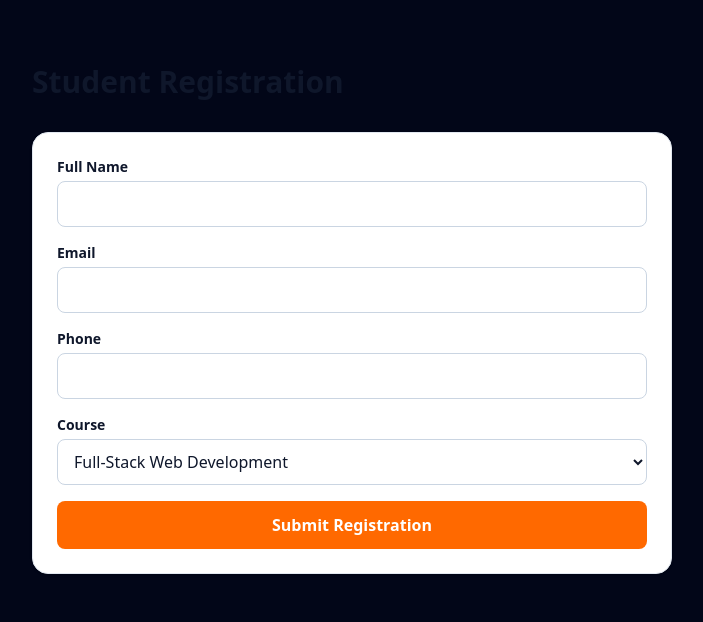
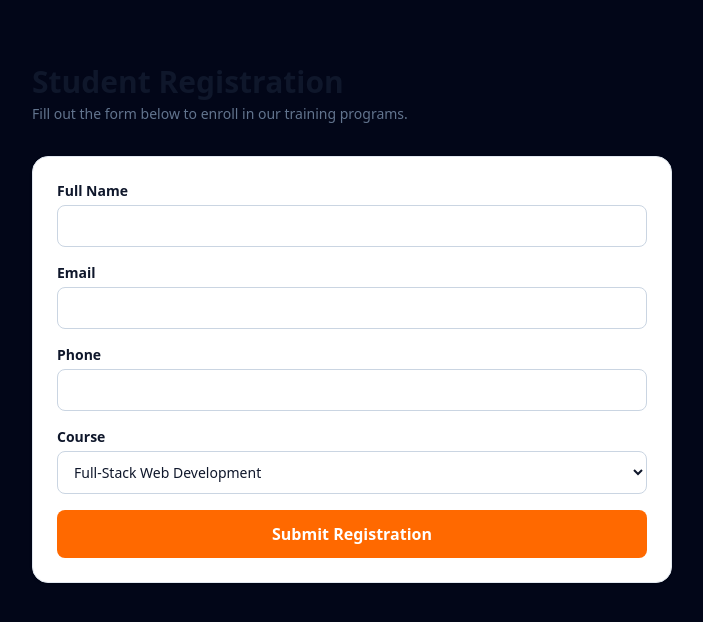
Before and after one commit to abulmalik-6304/Click-Computer-Center, a Next.js app: page /training/register in a window 1280 px wide. Shown: the top 622 px of the page, without its empty margins (288-991 px from the left). Built offline with nearby package versions, Linux system fonts and the light colour scheme.

Commit message:
Refactor registration form and add Suspense
Refactored registration form into a separate component and added Suspense for loading state.

```diff
--- a/src/app/training/register/page.tsx
+++ b/src/app/training/register/page.tsx
@@ -1,8 +1,8 @@
 "use client";
-import { useState } from "react";
+import { useState, Suspense } from "react";
 import { useSearchParams } from "next/navigation";
 
-export default function RegisterPage() {
+function RegisterForm() {
   const params = useSearchParams();
   const [status, setStatus] = useState<"idle" | "loading" | "ok" | "error">("idle");
 
@@ -20,38 +20,52 @@ export default function RegisterPage() {
   }
 
   return (
-    <div className="max-w-2xl mx-auto px-4 py-16">
-      <h1 className="text-3xl font-bold text-slate-900">Student Registration</h1>
     <form onSubmit={onSubmit} className="mt-8 space-y-4 bg-white p-6 rounded-2xl border border-slate-200 shadow-sm">
       <div>
         <label className="block text-sm font-semibold text-slate-900 mb-1">Full Name</label>
-          <input required name="fullName" className="w-full rounded-lg border border-slate-300 px-3 py-2.5 text-slate-900" />
+        <input required name="fullName" className="w-full rounded-lg border border-slate-300 px-3 py-2.5 text-slate-900 text-sm" />
       </div>
       <div>
         <label className="block text-sm font-semibold text-slate-900 mb-1">Email</label>
-          <input required name="email" type="email" className="w-full rounded-lg border border-slate-300 px-3 py-2.5 text-slate-900" />
+        <input required name="email" type="email" className="w-full rounded-lg border border-slate-300 px-3 py-2.5 text-slate-900 text-sm" />
       </div>
       <div>
         <label className="block text-sm font-semibold text-slate-900 mb-1">Phone</label>
-          <input required name="phone" className="w-full rounded-lg border border-slate-300 px-3 py-2.5 text-slate-900" />
+        <input required name="phone" className="w-full rounded-lg border border-slate-300 px-3 py-2.5 text-slate-900 text-sm" />
       </div>
       <div>
         <label className="block text-sm font-semibold text-slate-900 mb-1">Course</label>
-          <select name="course" defaultValue={params.get("course") ?? "web-dev"}
-            className="w-full rounded-lg border border-slate-300 px-3 py-2.5 text-slate-900">
+        <select
+          name="course"
+          defaultValue={params.get("course") ?? "web-dev"}
+          className="w-full rounded-lg border border-slate-300 px-3 py-2.5 text-slate-900 text-sm"
+        >
           <option value="web-dev">Full-Stack Web Development</option>
           <option value="ccna">Networking (CCNA Prep)</option>
           <option value="office">MS Office & Digital Literacy</option>
           <option value="graphic">Graphic Design Essentials</option>
         </select>
       </div>
-        <button disabled={status === "loading"}
-          className="w-full py-3 bg-orange-500 hover:bg-orange-600 text-white font-semibold rounded-lg disabled:opacity-50">
+      <button
+        disabled={status === "loading"}
+        className="w-full py-3 bg-orange-500 hover:bg-orange-600 text-white font-semibold rounded-lg disabled:opacity-50 transition"
+      >
         {status === "loading" ? "Submitting…" : "Submit Registration"}
       </button>
-        {status === "ok" && <p className="text-emerald-700 font-medium">✅ Registration received.</p>}
-        {status === "error" && <p className="text-red-600 font-medium">Something went wrong.</p>}
+      {status === "ok" && <p className="text-emerald-700 font-medium text-sm">✅ Registration received successfully!</p>}
+      {status === "error" && <p className="text-red-600 font-medium text-sm">Something went wrong. Please try again.</p>}
     </form>
+  );
+}
+
+export default function RegisterPage() {
+  return (
+    <div className="max-w-2xl mx-auto px-4 py-16">
+      <h1 className="text-3xl font-bold text-slate-900">Student Registration</h1>
+      <p className="text-slate-500 text-sm mt-1">Fill out the form below to enroll in our training programs.</p>
+      <Suspense fallback={<div className="mt-8 p-6 bg-white rounded-2xl border border-slate-200">Loading form...</div>}>
+        <RegisterForm />
+      </Suspense>
     </div>
   );
 }
```
Lines whose indentation alone changed are shown as unchanged.
